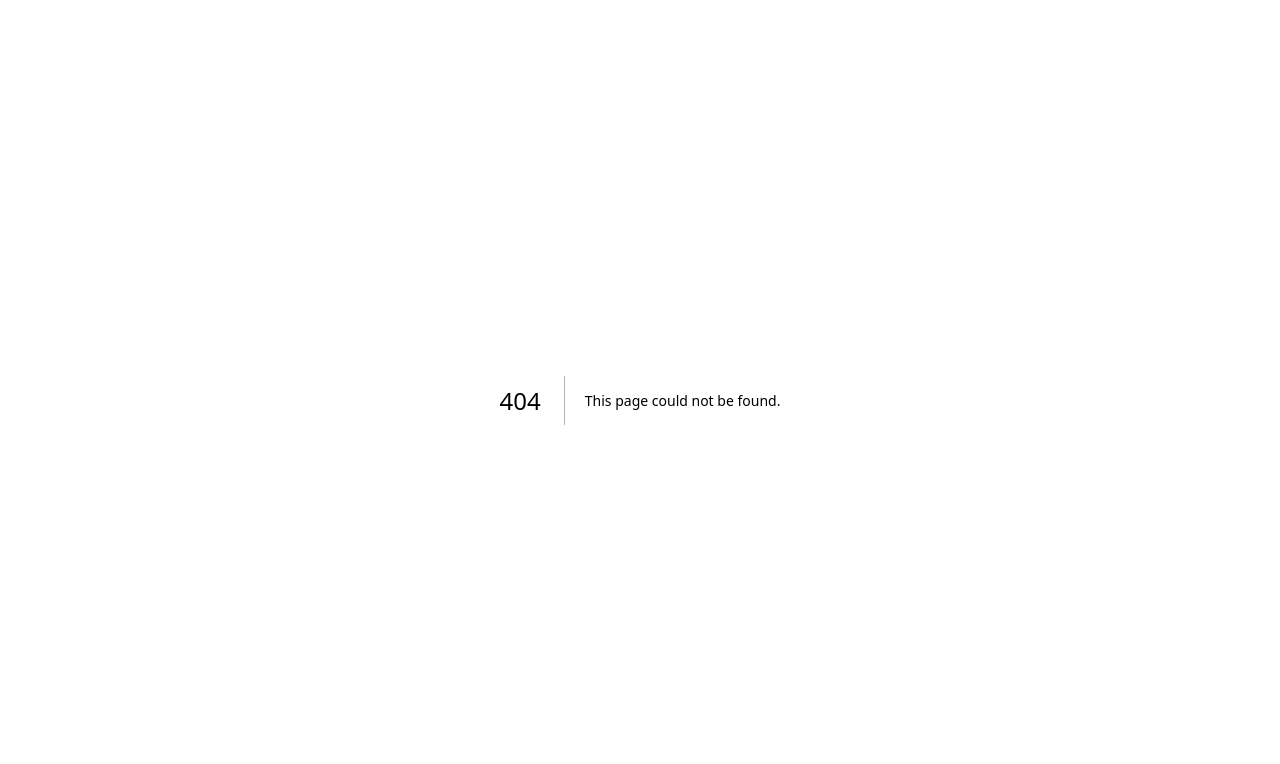
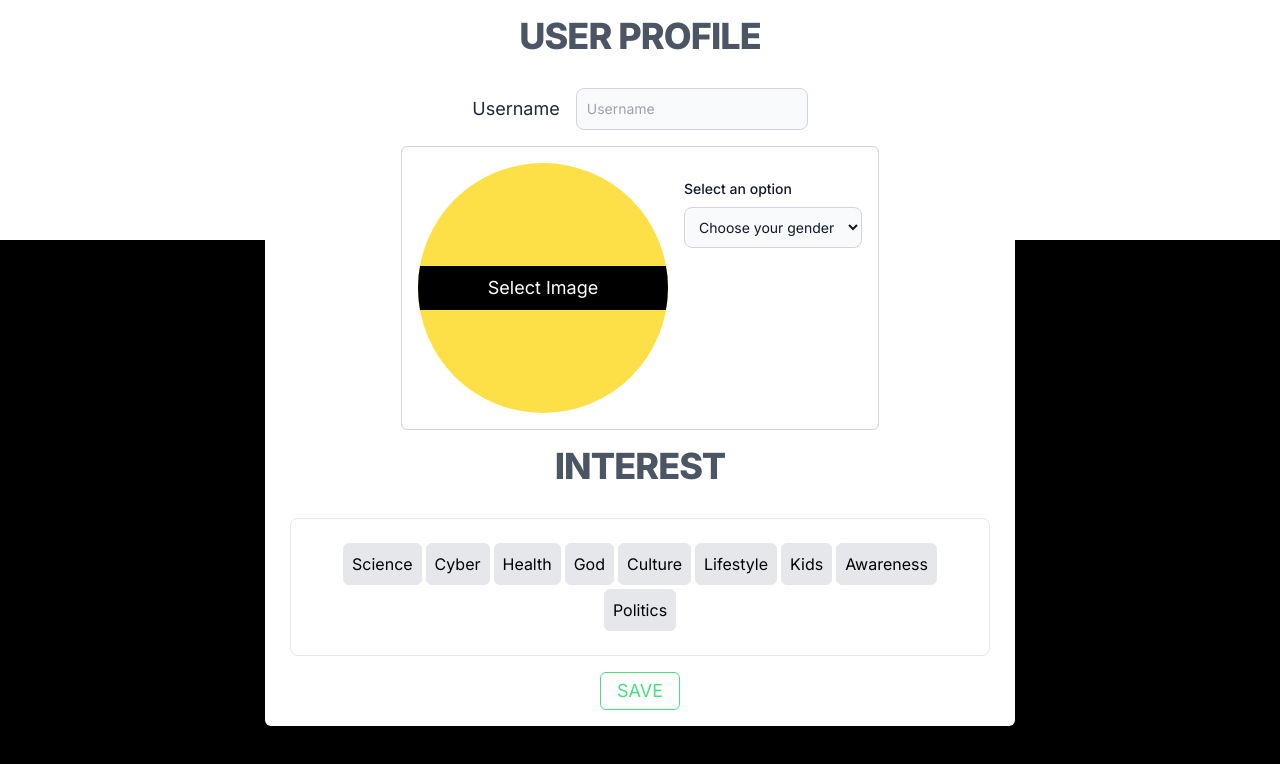
Before and after one commit to VanshajTiwari/AIEnchancedBloggingApp, a Next.js app in the folder Frontend/: page /user in a window 1280 px wide. Before the commit this address had no page. Shown: the top 764 px of the page. Built offline with nearby package versions, Linux system fonts and the light colour scheme; a web font is replaced by a local one.

Commit message:
intial user page added

```diff
--- a/Frontend/app/about/page.tsx
+++ b/Frontend/app/about/page.tsx
@@ -2,6 +2,7 @@ import BackgroundStyleFixed from "../_Components/backgroundStyle";
 import Footer from "../_Components/footer";
 import HomeNavbar from "../_Components/navbar";
 import user from "./../../public/img/users/developer.png";
+
 export default function Page(){
     return(
         <main className="flex flex-col items-center">
--- /dev/null
+++ b/Frontend/app/user/data.ts
@@ -0,0 +1,33 @@
+export const data={
+    girls:["/img/girl/AV51.png", "/img/girl/AV52.png", "/img/girl/AV53.png", "/img/girl/AV54.png",
+  "/img/girl/AV55.png", "/img/girl/AV56.png", "/img/girl/AV57.png", "/img/girl/AV58.png",
+  "/img/girl/AV59.png", "/img/girl/AV60.png", "/img/girl/AV61.png", "/img/girl/AV62.png",
+  "/img/girl/AV63.png", "/img/girl/AV64.png", "/img/girl/AV65.png", "/img/girl/AV66.png",
+  "/img/girl/AV67.png", "/img/girl/AV68.png", "/img/girl/AV69.png", "/img/girl/AV70.png",
+  "/img/girl/AV71.png", "/img/girl/AV72.png", "/img/girl/AV73.png", "/img/girl/AV74.png",
+  "/img/girl/AV75.png", "/img/girl/AV76.png", "/img/girl/AV77.png", "/img/girl/AV78.png",
+  "/img/girl/AV79.png", "/img/girl/AV80.png", "/img/girl/AV81.png", "/img/girl/AV82.png",
+  "/img/girl/AV83.png", "/img/girl/AV84.png", "/img/girl/AV85.png", "/img/girl/AV86.png",
+  "/img/girl/AV87.png", "/img/girl/AV88.png", "/img/girl/AV89.png", "/img/girl/AV90.png",
+  "/img/girl/AV91.png", "/img/girl/AV92.png", "/img/girl/AV93.png", "/img/girl/AV94.png",
+  "/img/girl/AV95.png", "/img/girl/AV96.png", "/img/girl/AV97.png", "/img/girl/AV98.png",
+  "/img/girl/AV99.png", "/img/girl/AV100.png"],
+    boys: [
+        "/img/boy/AV1.png", "/img/boy/AV2.png", "/img/boy/AV3.png", "/img/boy/AV4.png",
+        "/img/boy/AV5.png", "/img/boy/AV6.png", "/img/boy/AV7.png", "/img/boy/AV8.png",
+        "/img/boy/AV9.png", "/img/boy/AV10.png", "/img/boy/AV11.png", "/img/boy/AV12.png",
+        "/img/boy/AV13.png", "/img/boy/AV14.png", "/img/boy/AV15.png", "/img/boy/AV16.png",
+        "/img/boy/AV17.png", "/img/boy/AV18.png", "/img/boy/AV19.png", "/img/boy/AV20.png",
+        "/img/boy/AV21.png", "/img/boy/AV22.png", "/img/boy/AV23.png", "/img/boy/AV24.png",
+        "/img/boy/AV25.png", "/img/boy/AV26.png", "/img/boy/AV27.png", "/img/boy/AV28.png",
+        "/img/boy/AV29.png", "/img/boy/AV30.png", "/img/boy/AV31.png", "/img/boy/AV32.png",
+        "/img/boy/AV33.png", "/img/boy/AV34.png", "/img/boy/AV35.png", "/img/boy/AV36.png",
+        "/img/boy/AV37.png", "/img/boy/AV38.png", "/img/boy/AV39.png", "/img/boy/AV40.png",
+        "/img/boy/AV41.png", "/img/boy/AV42.png", "/img/boy/AV43.png", "/img/boy/AV44.png",
+        "/img/boy/AV45.png", "/img/boy/AV46.png", "/img/boy/AV47.png", "/img/boy/AV48.png",
+        "/img/boy/AV49.png", "/img/boy/AV50.png"
+      ],
+    police:[],
+
+
+}
--- /dev/null
+++ b/Frontend/app/user/page.tsx
@@ -0,0 +1,143 @@
+"use client";
+import { useEffect, useState } from "react";
+import BackgroundStyleFixed from "../_Components/backgroundStyle";
+import { data } from "./data";
+import { BiTrash } from "react-icons/bi";
+
+function ShuffleArr(data:string[]){
+    let shuffleArr:string[]=[];
+    for (let i = 0; i < 10; i++) {
+        const randomNum = Math.floor(Math.random() * 50) + 1; // Generates a random number between 1 and 50
+        shuffleArr.push(data[randomNum]);
+      }
+    return shuffleArr;
+
+}
+export default function Page(){
+    const [gender,setGender]=useState(0);
+    const [avatars,setAvatars]=useState<string[]>([]);
+    const [selectImg,setImg]=useState("");
+    let itemsArr:string[]=[];
+     function genderSelectionFunction(e:any){
+        console.log(e.target.value);;
+        if(e.target.value==1){
+            let arrayoftem=ShuffleArr(data.boys)
+            setAvatars(arrayoftem);
+        }
+        else if(e.target.value==2){
+            let arrayoftem=ShuffleArr(data.girls)
+            setAvatars(arrayoftem);
+        }
+    }
+    function SelectProfile(val:any){
+        // console.log(val.src);
+        setImg(val.src);
+    }
+    return (
+            <main className="flex flex-col items-center">
+              <BackgroundStyleFixed/>
+        <div className="relative top-4 w-[750px] flex flex-col items-center gap-y-4 z-1 bg-white rounded-md pb-4">
+            <h2 className="mb-4 text-3xl font-extrabold leading-none tracking-tight text-gray-600 md:text-4xl">USER PROFILE</h2>
+
+                        <div className="flex items-center ">
+                            <label htmlFor="username" className="text-gray-800 text-lg mr-4">Username</label>
+                            <input type="text" name="username" id="username"  className="bg-gray-50 border border-gray-300 text-gray-800 text-sm rounded-lg focus:outline-none focus:border-blue-500 block w-full p-2.5" placeholder="Username" tabIndex={0}/>
+                        </div>
+               <div className="flex gap-x-4 border border-gray-300 max-w-[800px] p-4 rounded-md">
+                        <div className="flex justify-center items-center">
+                            <div className="w-[250px] h-[250px] flex items-center justify-center rounded-full bg-yellow-300 overflow-hidden">
+                                {selectImg==""?<h1 className="text-white p-2 bg-black w-full text-center text-lg">Select Image</h1>:<img src={selectImg} alt=""  className="w-full h-full object-cover"/>}
+                            </div>
+                        </div>
+                        <div>
+                            <div className="max-w-[200px] my-4">
+                                <label htmlFor="countries_disabled" className="block mb-2 text-sm font-medium text-gray-900">Select an option</label>
+                                <select id="countries_disabled" defaultChecked defaultValue={0} nonce="0"  onChange={genderSelectionFunction} className="bg-gray-50 border border-gray-300 text-gray-900 text-sm rounded-lg focus:border-blue-500 block w-full p-2.5">
+                                    <option value="0" disabled>Choose your gender</option>
+                                    <option value="1">Male</option>
+                                    <option value="2">Female</option>
+                                </select>
+                            </div>
+                            <div className="flex items-center ml-0 flex-wrap gap-2">
+                                {avatars.map((e,index)=><img key={index} src={e} tabIndex={0} className="max-w-20 max-h-20 focus:p-1 focus:border-2  border-black hover:border-2 hover:p-1 rounded-full duration-100 " onClick={(e)=>SelectProfile(e.target)}/>)}
+                            </div>
+
+                        </div>
+               </div>
+               <h2 className="mb-4 text-2xl font-extrabold leading-none tracking-tight text-gray-600 md:text-4xl">INTEREST</h2>
+               <CategorySelector/>
+               <button className="text-green-400 border border-green-400 rounded-md text-lg px-4 py-1 hover:bg-green-400 hover:text-white duration-500 hover:scale-125 active:scale-75">SAVE</button>
+        </div>
+
+        </main>
+    )
+}
+
+
+
+const CategorySelector = () => {
+  const [interests, setInterests] = useState([]);
+
+  const categories = [
+    "Science",
+    "Cyber",
+    "Health",
+    "God",
+    "Culture",
+    "Lifestyle",
+    "Kids",
+    "Awareness",
+    "Politics",
+  ];
+
+  // Handle adding a category to the selected list
+  const handleSelectCategory = (category:never) => {
+    if (!interests.includes(category)) {
+      setInterests([...interests, category]);
+    }
+  };
+
+  // Handle removing a category from the selected list
+  const handleRemoveCategory = (category:string) => {
+    setInterests(interests.filter((interest) => interest !== category));
+  };
+
+  // Filter out selected categories from suggestions
+  const availableCategories = categories.filter(category => !interests.includes(category));
+
+  return (
+    <div className="w-[700px] mx-auto p-6 border rounded-lg ">
+      <ul className="flex flex-wrap items-center justify-center gap-1">
+        {availableCategories.map((category) => (
+          <li
+            key={category}
+            className="p-2 border bg-gray-200 rounded-md cursor-pointer transition-all duration-300 ease-in-out hover:bg-gray-200 hover:scale-105 hover:font-semibold"
+            onClick={() => handleSelectCategory(category)}
+          >
+            {category}
+          </li>
+        ))}
+      </ul>
+
+      {interests.length>0 && <div className="mt-6">
+        <h3 className="text-lg font-semibold">Selected Interests:</h3>
+        <ul className="flex flex-wrap items-center justify-center gap-1">
+          {interests.map((interest, index) => (
+            <li
+              key={index}
+              className="bg-gray-200 p-2 rounded-md flex justify-between items-center"
+            >
+              <span>{interest}</span>
+              <button
+                className="ml-4 text-red-500 hover:text-red-700"
+                onClick={() => handleRemoveCategory(interest)}
+              >
+                <BiTrash/>
+              </button>
+            </li>
+          ))}
+        </ul>
+      </div>}
+    </div>
+  );
+};
```
Also changed, not shown: 1 other file (tests, documents, lock files or other folders).
